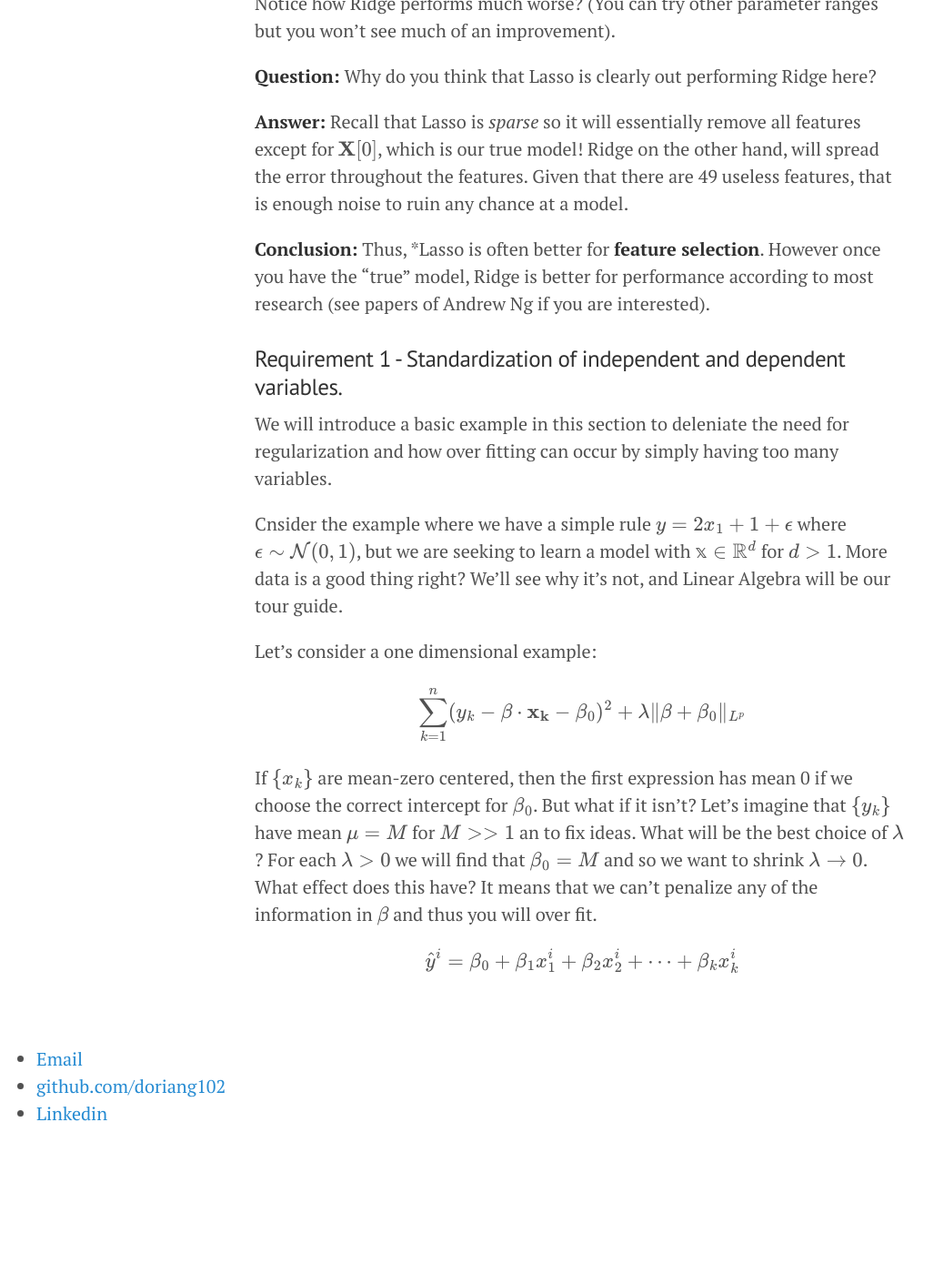
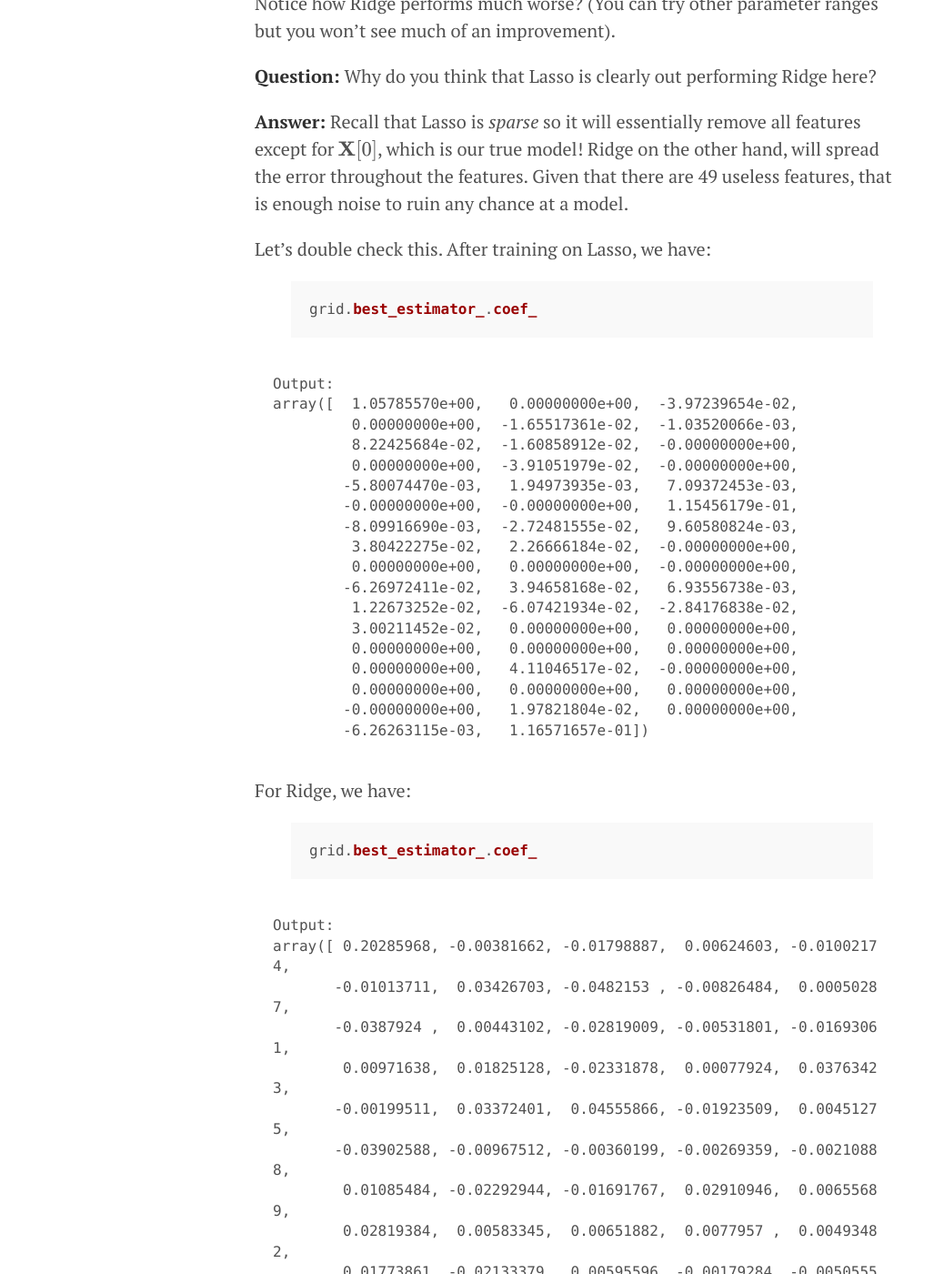
Before and after one commit to doriang102/doriang102.github.io, a Jekyll site: the page built from _posts/2017-10-13-model-selection,-regularization,-and-evaluation.md, in a window 1280 px wide and 1400 px high, scrolled down 7550 px. Shown: the whole window at 91% size, without its empty margins (0-1038 px from the left). Built offline with Jekyll 4.4.1, drawn with Linux system fonts in a browser that asks for light colours; our own code applies the rules of GitHub Pages for plain Markdown files; formulas are drawn with MathJax 3; before the commit the page ends 8809 px from its top, so only the background shows below that; some of the changed text lies outside the part shown.

Commit message:
Update 2017-10-13-model-selection,-regularization,-and-evaluation.md

````diff
--- a/_posts/2017-10-13-model-selection,-regularization,-and-evaluation.md
+++ b/_posts/2017-10-13-model-selection,-regularization,-and-evaluation.md
@@ -176,6 +176,52 @@ Notice how Ridge performs much worse? (You can try other parameter ranges but yo
 
 **Answer:** Recall that Lasso is *sparse* so it will essentially remove all features except for $$\mathbf X[0]$$, which is our true model! Ridge on the other hand, will spread the error throughout the features. Given that there are 49 useless features, that is enough noise to ruin any chance at a model.
 
+Let's double check this. After training on Lasso, we have:
+{% highlight ruby %}
+grid.best_estimator_.coef_
+{% endhighlight %}
+```
+Output:
+array([  1.05785570e+00,   0.00000000e+00,  -3.97239654e-02,
+         0.00000000e+00,  -1.65517361e-02,  -1.03520066e-03,
+         8.22425684e-02,  -1.60858912e-02,  -0.00000000e+00,
+         0.00000000e+00,  -3.91051979e-02,  -0.00000000e+00,
+        -5.80074470e-03,   1.94973935e-03,   7.09372453e-03,
+        -0.00000000e+00,  -0.00000000e+00,   1.15456179e-01,
+        -8.09916690e-03,  -2.72481555e-02,   9.60580824e-03,
+         3.80422275e-02,   2.26666184e-02,  -0.00000000e+00,
+         0.00000000e+00,   0.00000000e+00,  -0.00000000e+00,
+        -6.26972411e-02,   3.94658168e-02,   6.93556738e-03,
+         1.22673252e-02,  -6.07421934e-02,  -2.84176838e-02,
+         3.00211452e-02,   0.00000000e+00,   0.00000000e+00,
+         0.00000000e+00,   0.00000000e+00,   0.00000000e+00,
+         0.00000000e+00,   4.11046517e-02,  -0.00000000e+00,
+         0.00000000e+00,   0.00000000e+00,   0.00000000e+00,
+        -0.00000000e+00,   1.97821804e-02,   0.00000000e+00,
+        -6.26263115e-03,   1.16571657e-01])
+```
+
+For Ridge, we have:
+{% highlight ruby %}
+grid.best_estimator_.coef_
+{% endhighlight %}
+```
+Output:
+array([ 0.20285968, -0.00381662, -0.01798887,  0.00624603, -0.01002174,
+       -0.01013711,  0.03426703, -0.0482153 , -0.00826484,  0.00050287,
+       -0.0387924 ,  0.00443102, -0.02819009, -0.00531801, -0.01693061,
+        0.00971638,  0.01825128, -0.02331878,  0.00077924,  0.03763423,
+       -0.00199511,  0.03372401,  0.04555866, -0.01923509,  0.00451275,
+       -0.03902588, -0.00967512, -0.00360199, -0.00269359, -0.00210888,
+        0.01085484, -0.02292944, -0.01691767,  0.02910946,  0.00655689,
+        0.02819384,  0.00583345,  0.00651882,  0.0077957 ,  0.00493482,
+        0.01773861, -0.02133379,  0.00595596, -0.00179284, -0.00505557,
+        0.0009076 ,  0.02494769,  0.02942028, -0.02384785,  0.00133697])
+```
+
+Notice how in the Lasso case, all of the coefficients are either zero, or two orders of magnitude smaller than $$X[0]$$? The eometric explanation above is the reason. For Ridge on the other hand, the coefficients spread the error out evenly as we expect.
+
+
 **Conclusion:** Thus, *Lasso is often better for **feature selection**. However once you have the "true" model, Ridge is better for performance according to most research (see papers of Andrew Ng if you are interested).
 
 
````
